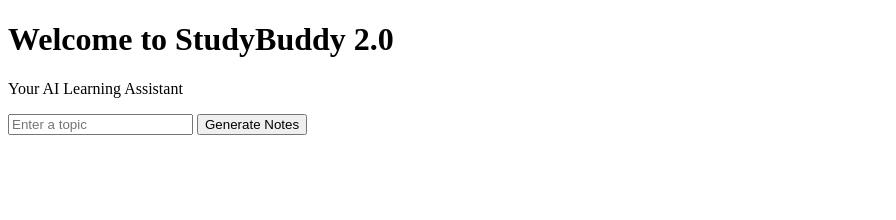
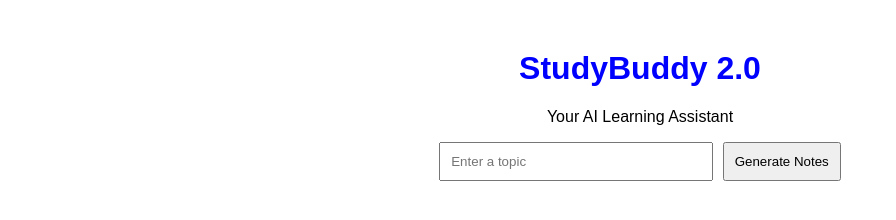
Before and after one commit to Geetha-hub67/StudyBuddy-2.0, a plain HTML site: page index.html in a window 1280 px wide. Shown: the whole page, without its empty margins (0-896 px from the left). Drawn offline with Linux system fonts and the light colour scheme.

Commit message:
Update index.html

```diff
--- a/index.html
+++ b/index.html
@@ -2,13 +2,17 @@
 <html>
 <head>
     <title>StudyBuddy 2.0</title>
+    <link rel="stylesheet" href="style.css">
 </head>
 <body>
-    <h1>Welcome to StudyBuddy 2.0</h1>
+
+    <h1>StudyBuddy 2.0</h1>
     <p>Your AI Learning Assistant</p>
 
     <input type="text" placeholder="Enter a topic">
-    <button>Generate Notes</button>
+    <button onclick="generateNotes()">Generate Notes</button>
+
+    <script src="script.js"></script>
 
 </body>
 </html>
```
